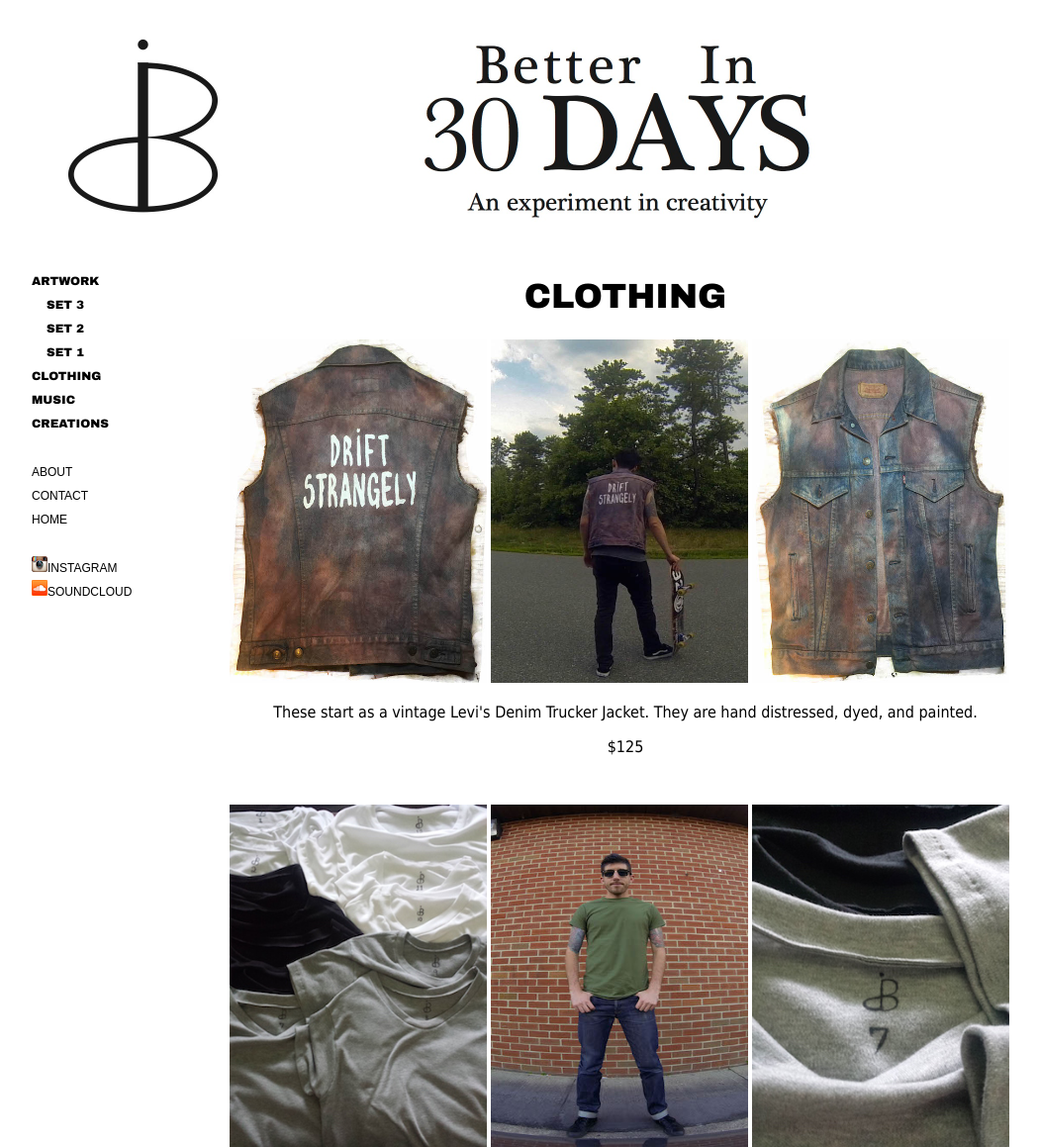
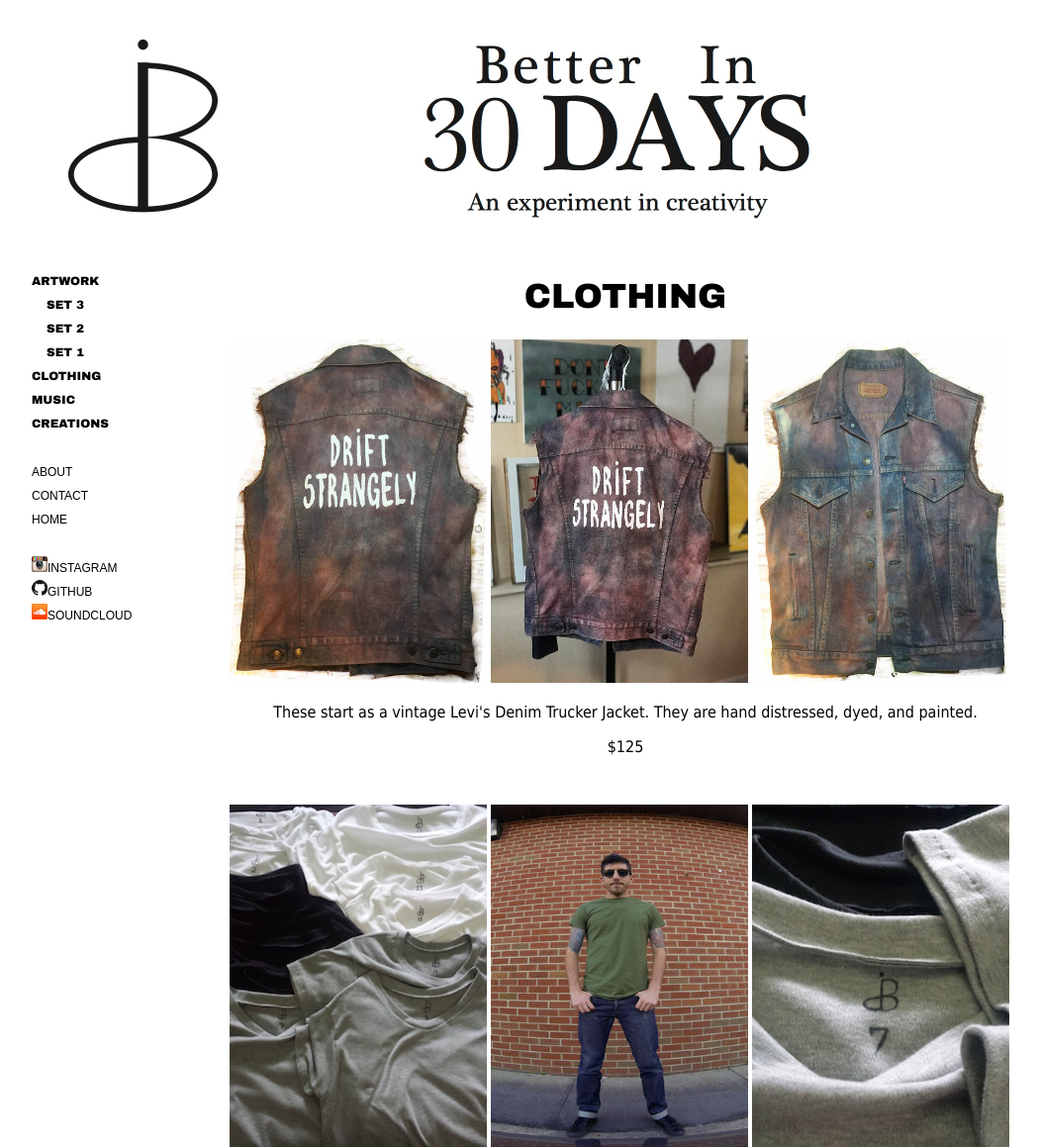
Before and after one commit to 8888/Betterin30days.com, a PHP site: page /clothing.php in a window 1280 px wide. Shown: the top 1159 px of the page at 99% size, without its empty margins (108-1159 px from the left). Run offline with PHP 8.4, Linux system fonts and the light colour scheme; some libraries are stand-ins or nearby versions.

Commit message:
misc content updates

```diff
--- a/root/clothing.php
+++ b/root/clothing.php
@@ -22,7 +22,7 @@
 					<img src="img/clothing/jackets/DSVestBack_edit.jpg">
 				</div>
 				<div class="threecolumns"> <!--Middle Column-->
-					<img src="img/clothing/jackets/DSLee.jpg">
+					<img src="img/clothing/jackets/DSvest_close.JPG">
 				</div>
 				<div class="threecolumns"> <!--Right Column-->
 					<img src="img/clothing/jackets/DSVestFront_edit.jpg">
--- a/root/include/page_elements.php
+++ b/root/include/page_elements.php
@@ -23,6 +23,7 @@ function insert_sidebar () {
         </div>
         <div id="socialLinks">
             <img src="img/logos/instagram.png"><a href="https://instagram.com/betterin30days/">INSTAGRAM</a><br>
+            <img src="img/logos/github.png"><a href="https://github.com/betterin30days">GITHUB</a><br>
             <img src="img/logos/soundcloud.png"><a href="https://soundcloud.com/rant-music">SOUNDCLOUD</a><br>
         </div>
     </div>';
--- a/root/manage/editpost.php
+++ b/root/manage/editpost.php
@@ -31,6 +31,7 @@
                     <h1>'.$title.'</h1>
                     <p>'.$text.'</p>
                     <img class="wideimage" src="../'.$img.'">
+                    <p>'.$img.'</p>
                 </div>';
 
                 mysqli_close($db);
```
Also changed, not shown: root/img/artwork/DS_moons.JPG (added), root/img/clothing/jackets/DSLee.jpg (deleted), root/img/clothing/jackets/DSvest_close.JPG (added), root/img/clothing/jackets/DSvest_studio.JPG (added), root/img/clothing/jackets/DSvests.jpg (deleted), root/img/logos/github.png (added).
